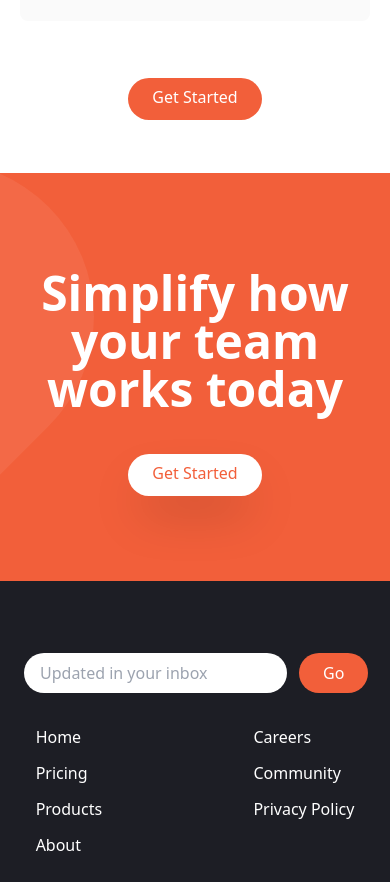
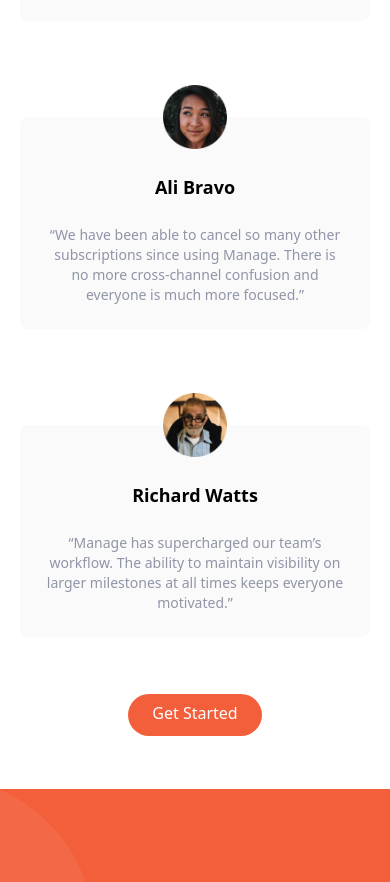
Before and after one commit to 0xagf0x/tailwind-landing-page, a plain HTML site: page index.html in a window 390 px wide. Shown: the part 2253-3135 px from the top of the page. Drawn offline with Linux system fonts and the light colour scheme.

Commit message:
fixes margin top for testimonial cards

```diff
--- a/index.html
+++ b/index.html
@@ -180,7 +180,7 @@
           </p>
         </div>
 
-        <div class="hidden flex-col items-center p-6 space-y-6 rounded-lg bg-veryLightGray md:flex md:w-1/3">
+        <div class="flex flex-col items-center p-6 space-y-6 rounded-lg bg-veryLightGray md:w-1/3 mt-24  md:mt-0">
           <img src="img/avatar-ali.png" class="w-16 -mt-14" alt="" />
           <h5 class="text-lg font-bold">Ali Bravo</h5>
           <p class="text-sm text-darkGrayishBlue">
@@ -190,7 +190,7 @@
           </p>
         </div>
 
-        <div class="hidden flex-col items-center p-6 space-y-6 rounded-lg bg-veryLightGray md:flex md:w-1/3">
+        <div class="flex flex-col items-center p-6 space-y-6 rounded-lg bg-veryLightGray md:w-1/3 mt-24 md:mt-0">
           <img src="img/avatar-richard.png" class="w-16 -mt-14" alt="" />
           <h5 class="text-lg font-bold">Richard Watts</h5>
           <p class="text-sm text-darkGrayishBlue">
```
Also changed, not shown: css/main.css.
